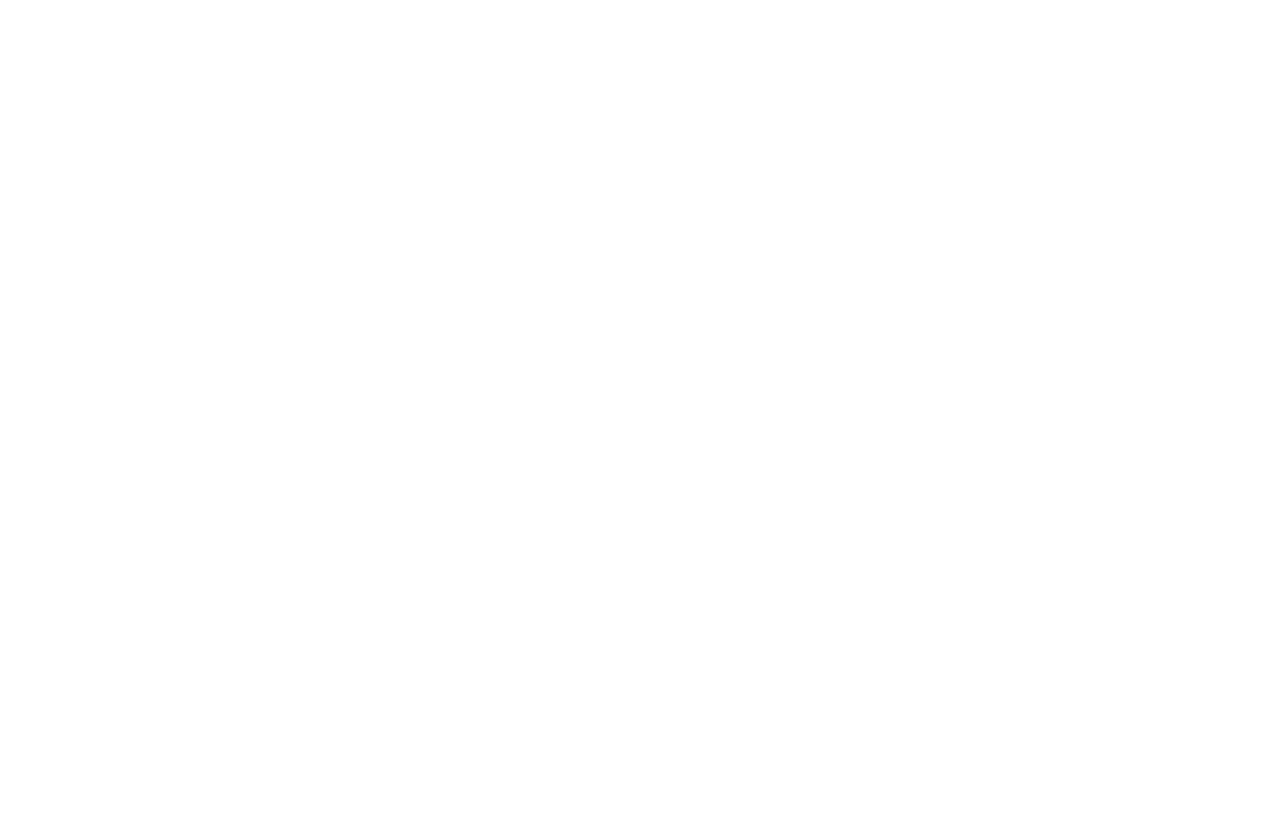
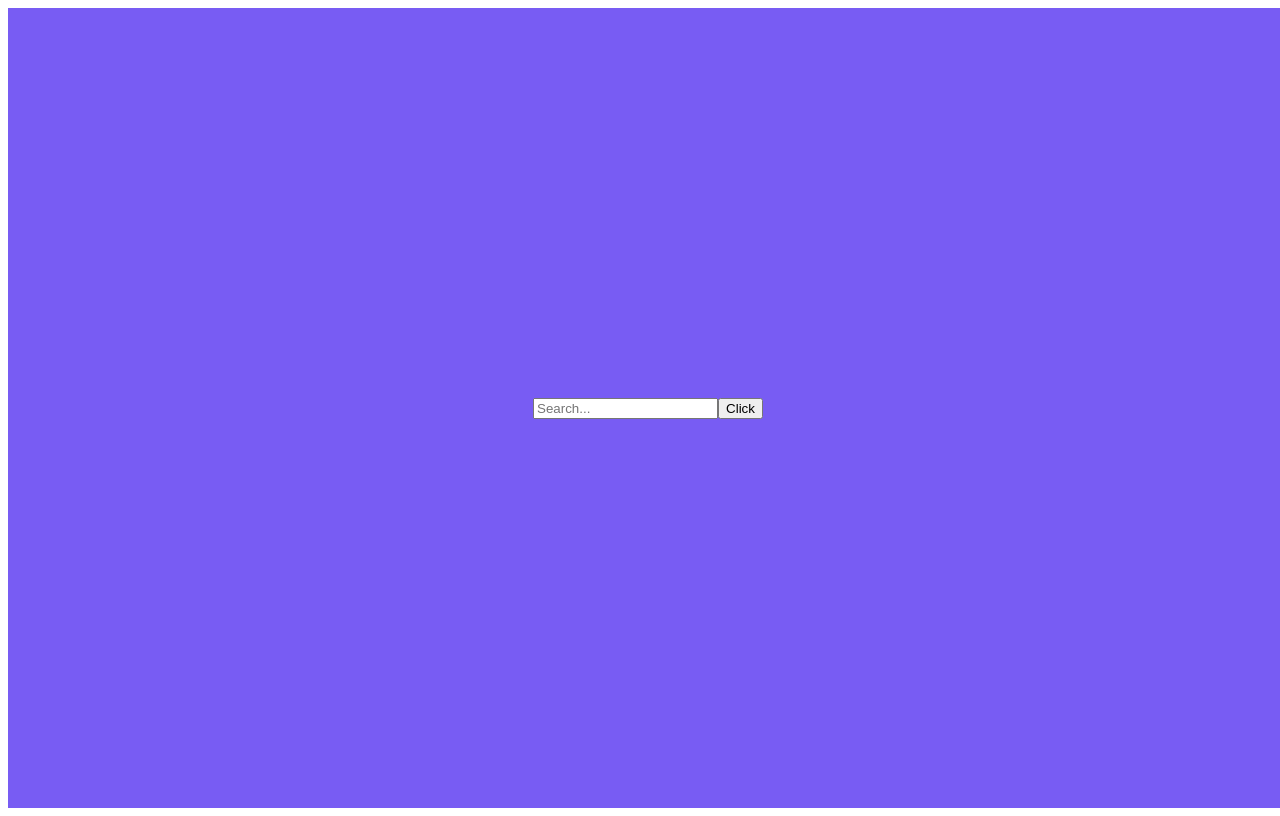
Before and after one commit to acciojob/Interactive-Search-prince-k1, a website: page main.html in a window 1280 px wide. Drawn offline with Linux system fonts and the light colour scheme.

Commit message:
created a submission

```diff
--- a/main.html
+++ b/main.html
@@ -8,6 +8,10 @@
 
 <body>
 	<!-- the entire body must be written by student -->
+	<div class = "search">
+		<input type = "text" placeholder = "Search..." class = "input">
+		<button class = "btn">Click</button>
+	</div>
     <script type="text/javascript" src="./script.js">
 </script>
 
--- a/script.js
+++ b/script.js
@@ -1 +1,7 @@
 //your JS code here. If required.
+let input = document.querySelector(".input");
+let btn = document.querySelector(".btn");
+
+btn.addEventListener('click', () =>{
+	input.classList.add('active');
+})
--- a/styles.css
+++ b/styles.css
@@ -1 +1,16 @@
 /*  your css code here. If applicable */
+.search{
+	height: 100vh;
+	width: 100vw;
+	display: flex;
+	justify-content: center;
+	align-items: center;
+	background-color: #785CF3;
+}
+
+.active {
+	height: 30px;
+	width: 200px;
+	font-size: 20px;
+
+}
```
